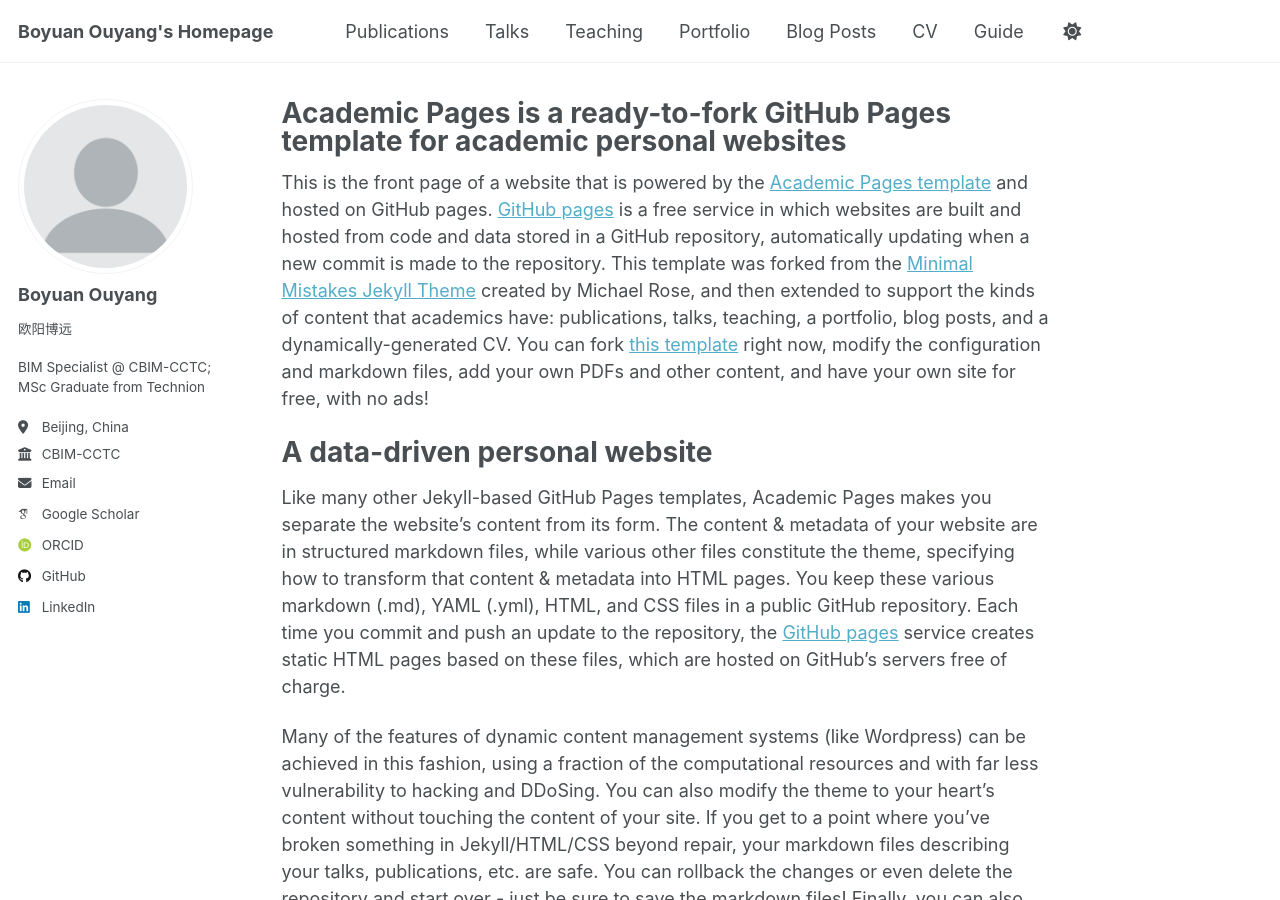
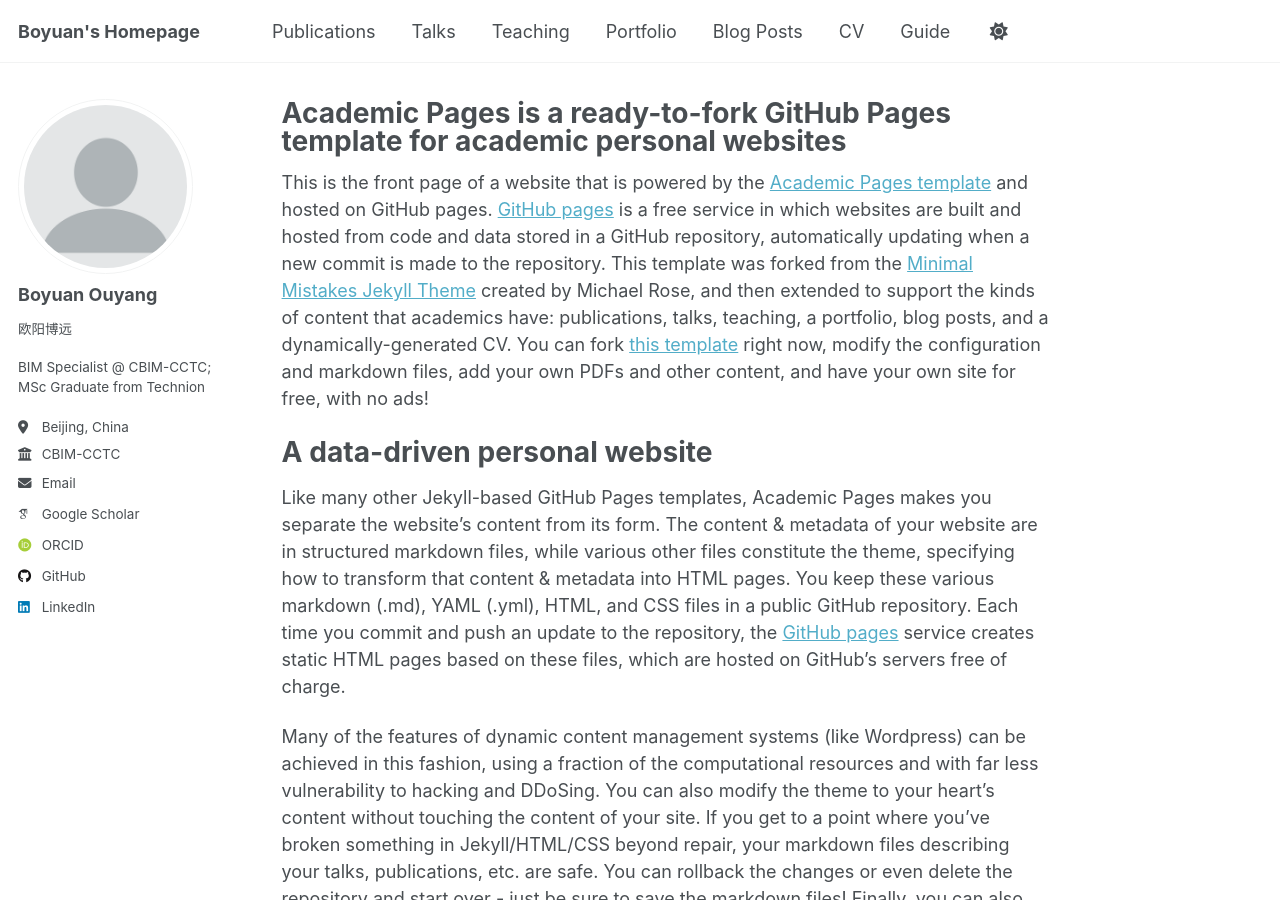
Before and after one commit to terry-oy/terry-oy.github.io, a Jekyll site: the page built from _pages/about.md, in a window 1280 px wide and 900 px high. Built offline with Jekyll 4.4.1, drawn with Linux system fonts in a browser that asks for light colours; some web fonts are replaced.

Commit message:
Update _config.yml

```diff
--- a/_config.yml
+++ b/_config.yml
@@ -9,11 +9,11 @@
 # Basic Site Settings
 locale                   : "en-US"
 site_theme               : "default"
-title                    : "Boyuan Ouyang's Homepage"
+title                    : "Boyuan's Homepage"
 title_separator          : "-"
 name                     : &name "Boyuan Ouyang"
 description              : &description "BIM Specialist @ CBIM-CCTC; MSc Graduate from Technion"
-url                      : https://terry-oy.github.io # the base hostname & protocol for your site e.g. "https://[your GitHub username].github.io"
+url                      : "https://terry-oy.github.io" # the base hostname & protocol for your site e.g. "https://[your GitHub username].github.io"
 baseurl                  : "" # the subpath of your site, e.g. "/blog"
 repository               : "terry-oy/terry-oy.github.io"
 
```
